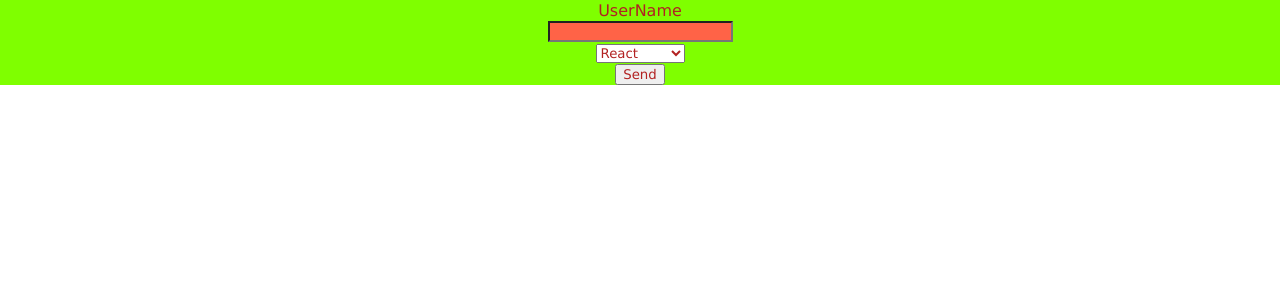
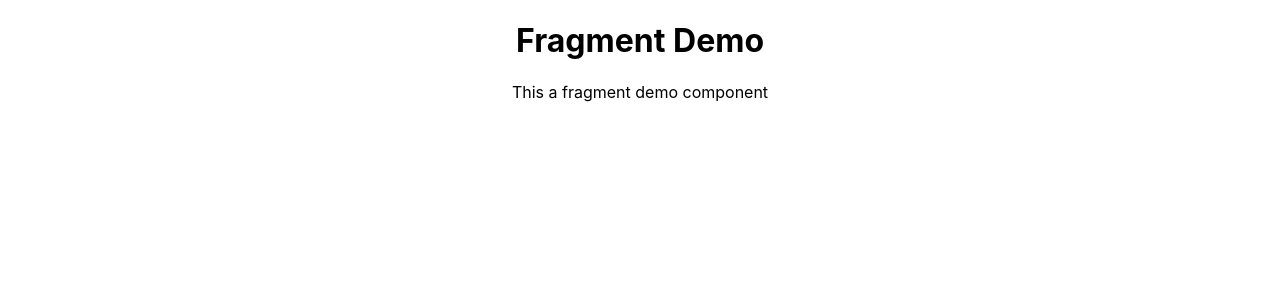
Before and after one commit to lyonsouma/React-Projects, a React (Create React App) app: page / in a window 1280 px wide. Shown: the top 300 px of the page. Built offline with nearby package versions, Linux system fonts and the light colour scheme.

Commit message:
Fragment in react

```diff
--- a/src/App.js
+++ b/src/App.js
@@ -14,13 +14,15 @@ import './App.css';
 // import NameLists from './components/NameList';
 // import Style from './components/Style';
 // import Inline from './components/Inline';
+import Fragment from './components/ReactDemo';
 import './appStyle.css'
-import Form from './components/Form';
+// import Form from './components/Form';
 // import Style from './components/Style';
 function App() {
   return (
     <div className="App">
-      <Form />
+    <Fragment/>
+      {/* <Form /> */}
       {/* <h1 className='error'>Error</h1>
       <h1 className={Style.success}>Success</h1> */}
       {/* <Inline/> */}
--- a/src/components/Form.css
+++ b/src/components/Form.css
@@ -8,3 +8,7 @@
 .field{
     background-color: tomato;
 }
+.round{
+    border: 1px solid gray;
+
+}
--- a/src/components/Form.js
+++ b/src/components/Form.js
@@ -27,10 +27,9 @@ class Form extends Component{
     }
     render(){
         return(
-            <form className="whole">
+            <form className="whole, round">
                 <div>
                     <label className="text">UserName</label>
-                    <br></br>
                     <input className="field" type="" value={this.state.userName} onChange={this.UpdateUserInput}></input>
                 </div>
                 <div>
--- /dev/null
+++ b/src/components/ReactDemo.js
@@ -0,0 +1,12 @@
+import React from 'react'
+
+function Fragment(){
+    return(
+        <React.Fragment>
+          <h1>Fragment Demo</h1>
+          <p>This a fragment demo component</p>
+        </React.Fragment>
+    )
+}
+
+export default Fragment
```
